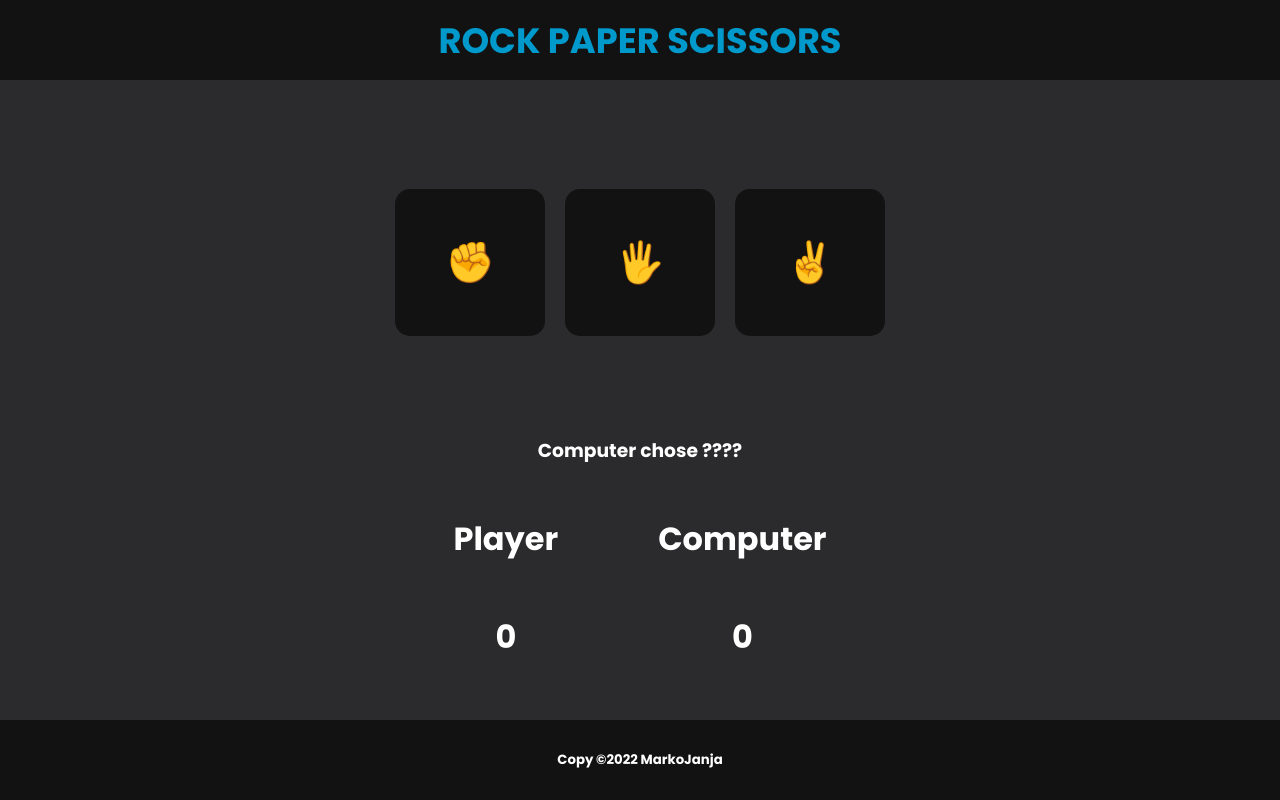
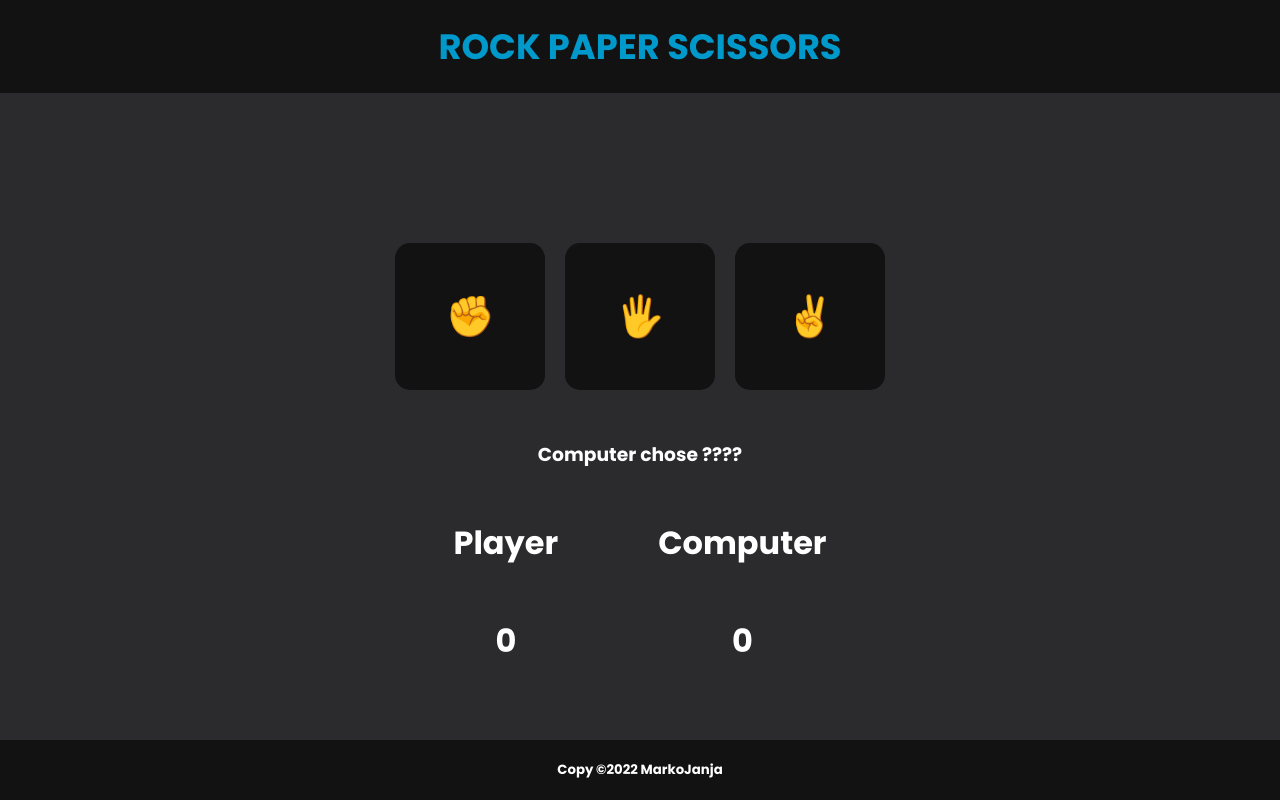
Before and after one commit to markojanja/RPC_game, a plain HTML site: page index.html in a window 1280 px wide. Drawn offline with Linux system fonts and the light colour scheme; a web font is replaced by a local one.

Commit message:
minor css changes

```diff
--- a/main.css
+++ b/main.css
@@ -14,28 +14,32 @@
 }
 
 html, body{
+    position: relative;
     font-family: 'Poppins', sans-serif;
     box-sizing: border-box;
     color: #ffffff;
     background-color: var(--dark-light);
+    min-height: 100vh;
 }
+
 header{
     position: relative;
     display: flex;
     flex-direction: column;
     align-items: center;
     justify-content: center;
-    min-height: 10vh;
+    padding: 20px 0;
     background-color: var(--primary-color);
 }
 main{
     position: relative;
     display: flex;
-    min-height: 80vh;
     width: 100%;
     flex-direction: column;
     align-items: center;
     justify-content: center;
+    margin-top: 100px;
+
 }
 main h1{
     font-size: 2rem;
@@ -51,7 +55,7 @@ main h1{
 .buttons{
     position: relative;
     display: flex;
-    padding: 100px 0;
+    padding: 50px 0;
     width: 100%;
     align-items: center;
     justify-content: center;
@@ -59,6 +63,7 @@ main h1{
     gap: 20px;
 }
 .btn{
+    position: relative;
     display: inline-block;
     cursor: pointer;
     font-size: 2.5rem;
@@ -90,10 +95,11 @@ main h1{
 
 
 footer{
+    position: absolute;
+    bottom: 0;
+    width: 100%;
     display: flex;
-    flex-direction: column;
-    width: 100%;
-    min-height: 10vh;
+    padding: 20px 0;
     justify-content: center;
     align-items: center;
     text-align: center;
@@ -158,6 +164,10 @@ footer{
 
 @media screen and (max-width:768px) {
 
+    main{
+        margin-top: 0;
+    }
+
     main h1{
         font-size: 2.5rem;
         margin: 20px;
@@ -185,3 +195,11 @@ footer{
         padding: 20px;
     }
 }
+@media screen and (max-height:400px){
+    main{
+        padding-bottom: 50px;
+    }
+    footer{
+        position: relative;
+    }
+}
```
